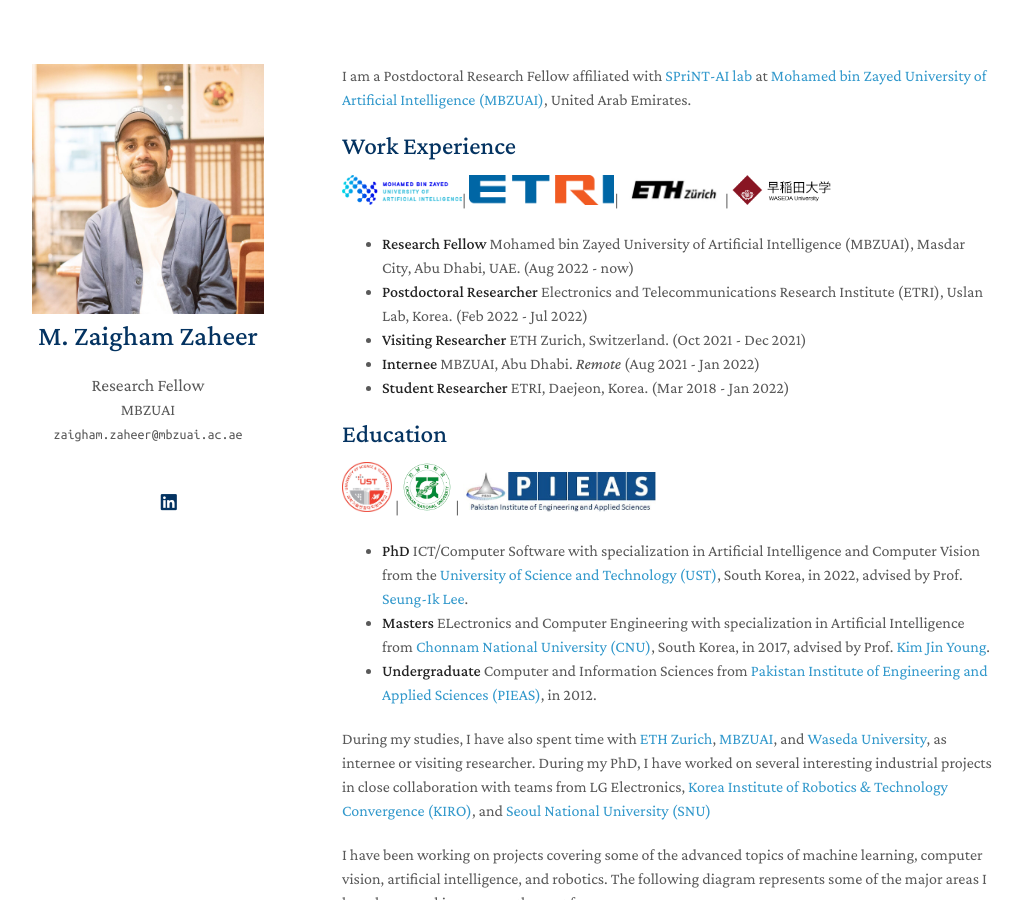
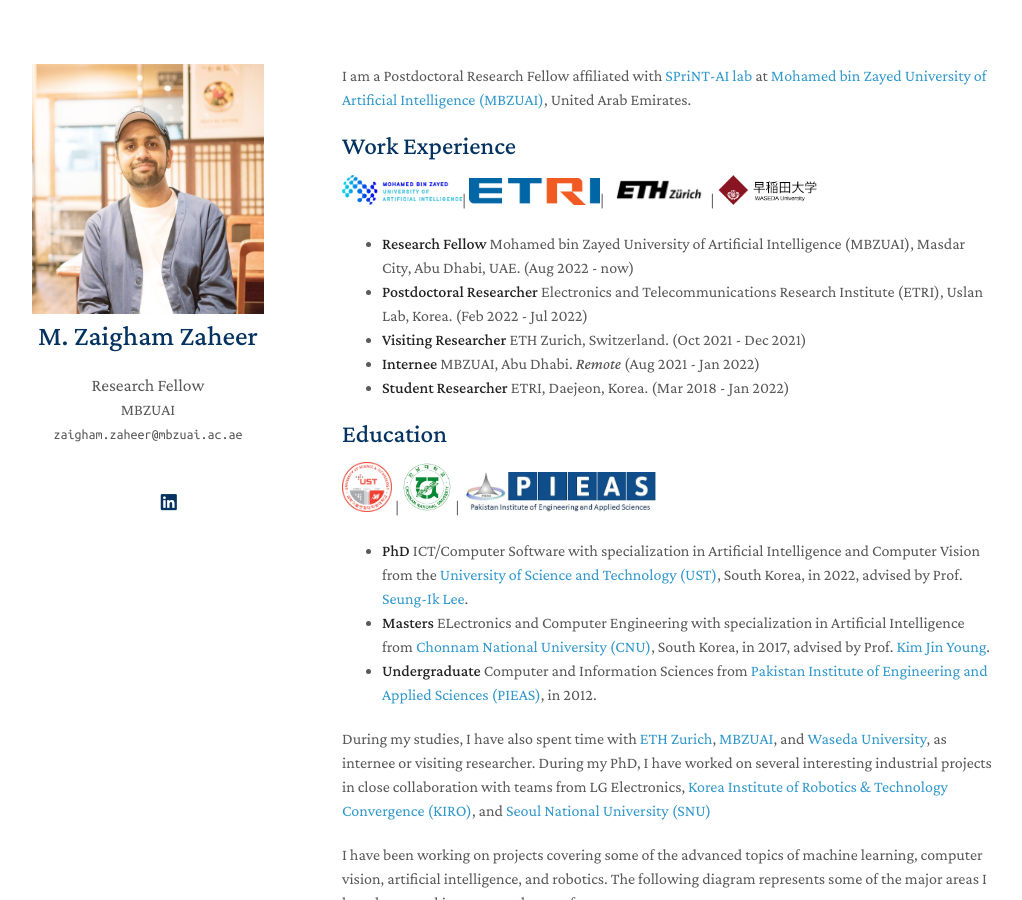
Before and after one commit to ZaighamZ/ZaighamZ.github.io, a Jekyll site: the page built from index.md, in a window 1280 px wide and 900 px high. Shown: the whole window, without its empty margins (128-1150 px from the left). Built offline with Jekyll 4.4.1, drawn with Linux system fonts in a browser that asks for light colours; nearby versions of some CDN libraries; a style sheet for code colours, icons or effects is not loaded.

Commit message:
Update index.md

```diff
--- a/index.md
+++ b/index.md
@@ -10,7 +10,7 @@ I am a Postdoctoral Research Fellow affiliated with [SPriNT-AI lab](https://www.
 
 ## Work Experience
  <img src="/assets/img/logos/mbzuai_logo.png" height="30">|
-<img src="/assets/img/logos/etri_logo.gif" height="30">|
+<img src="/assets/img/logos/etri_logo.gif" height="27">|
 <img src="/assets/img/logos/ethz_logo.jfif" height="30">|
 <img src="/assets/img/logos/waseda_logo2.png" height="30">
 - **Research Fellow** Mohamed bin Zayed University of Artificial Intelligence (MBZUAI), Masdar City, Abu Dhabi, UAE. (Aug 2022 - now)
```
